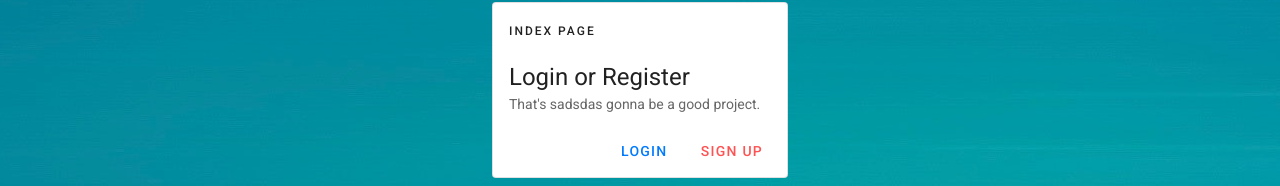
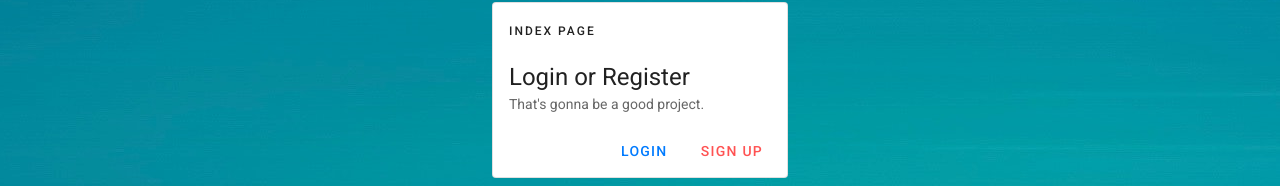
Before and after one commit to TheGoose99/Summer-FullStackDev, a Vue app in the folder frontend/: page / in a window 1280 px wide. Shown: the part 374-560 px from the top of the page. Built offline with nearby package versions, Linux system fonts and the light colour scheme.

Commit message:
New Changes

```diff
--- a/frontend/src/components/Index.vue
+++ b/frontend/src/components/Index.vue
@@ -12,7 +12,7 @@
               <v-list-item-content>
                 <div class="overline mb-4">Index Page</div>
                 <v-list-item-title class="headline mb-1">Login or Register</v-list-item-title>
-                <v-list-item-subtitle>That's sadsdas gonna be a good project.</v-list-item-subtitle>
+                <v-list-item-subtitle>That's gonna be a good project.</v-list-item-subtitle>
               </v-list-item-content>
             </v-list-item>
 
```
Also changed, not shown: 1 other file (tests, documents, lock files or other folders).
